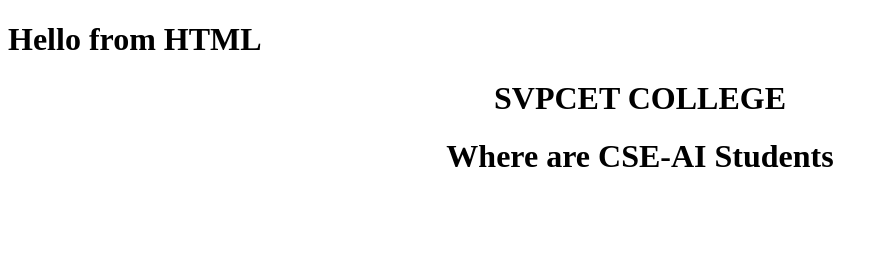
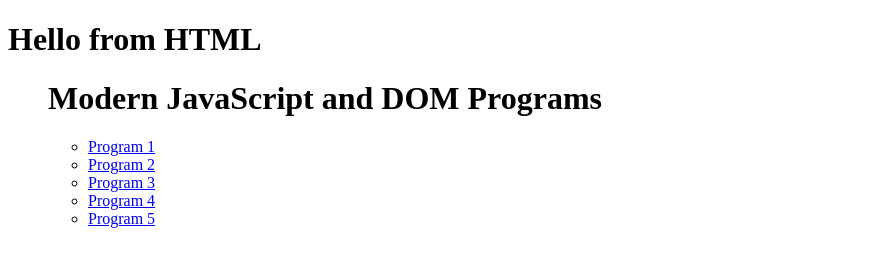
Before and after one commit to poojithaai/week-1, a plain HTML site: page index.html in a window 1280 px wide. Shown: the whole page, without its empty margins (0-888 px from the left). Drawn offline with Linux system fonts and the light colour scheme.

Commit message:
Update index.html

```diff
--- a/index.html
+++ b/index.html
@@ -6,9 +6,23 @@
 </head>
 <body>
 <h1>Hello from HTML</h1>
-<center><h1>SVPCET COLLEGE</h1></center>
-<center><h1>Where are CSE-AI Students </h1></center>
-<!-- Link to external JavaScript file -->
-<script src="script1.js"></script>
+<ul>
+  <!DOCTYPE html>
+<html>
+<head>
+    <title>JavaScript DOM Lab</title>
+</head>
+
+<body>
+    <h1>Modern JavaScript and DOM Programs</h1>
+
+    <ul>
+        <li><a href="1a.html">Program 1</a></li>
+        <li><a href="1b.html">Program 2</a></li>
+        <li><a href="1c.html">Program 3</a></li>
+        <li><a href="1d.html">Program 4</a></li>
+        <li><a href="1e.html">Program 5</a></li>
+    </ul>
+
 </body>
 </html>
```
